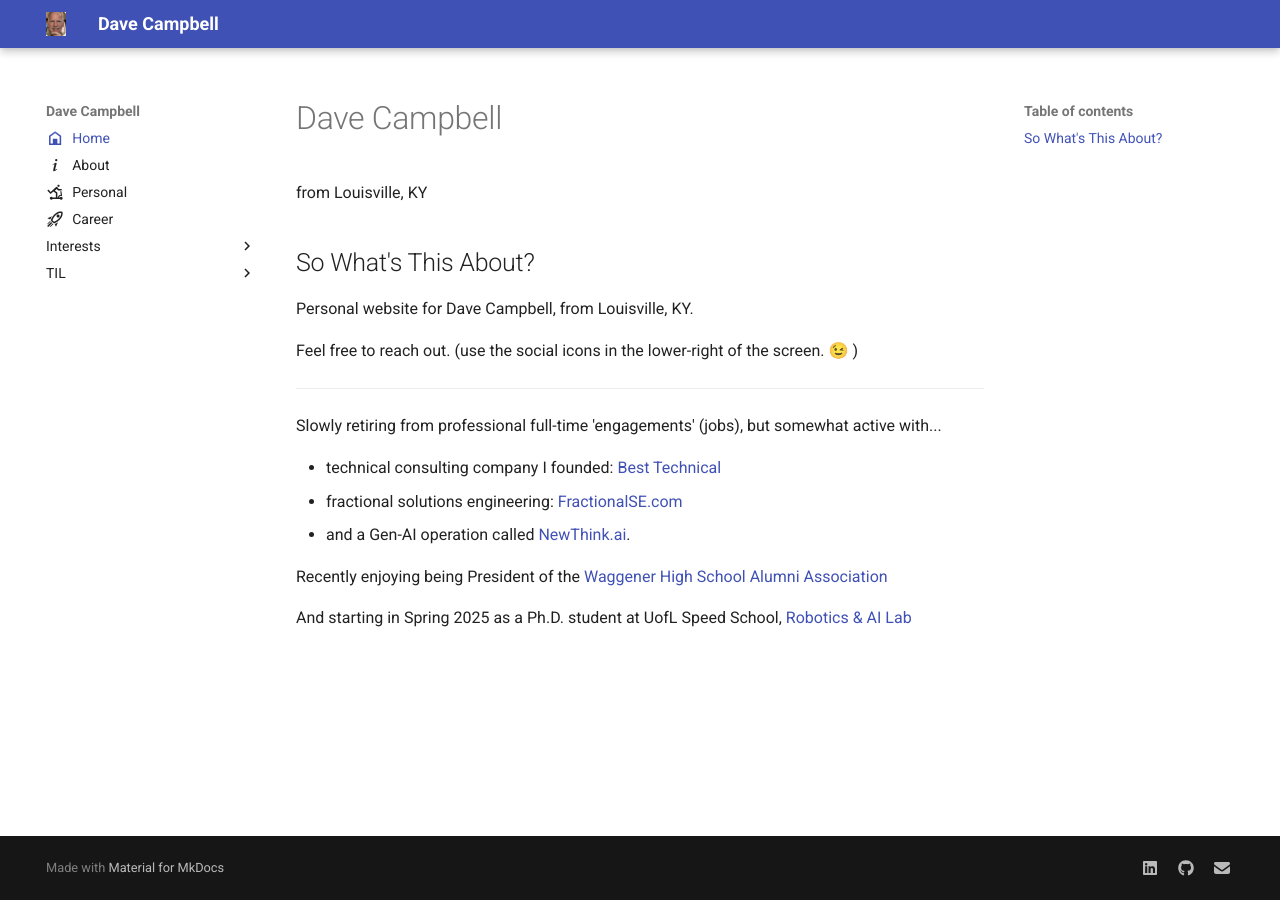
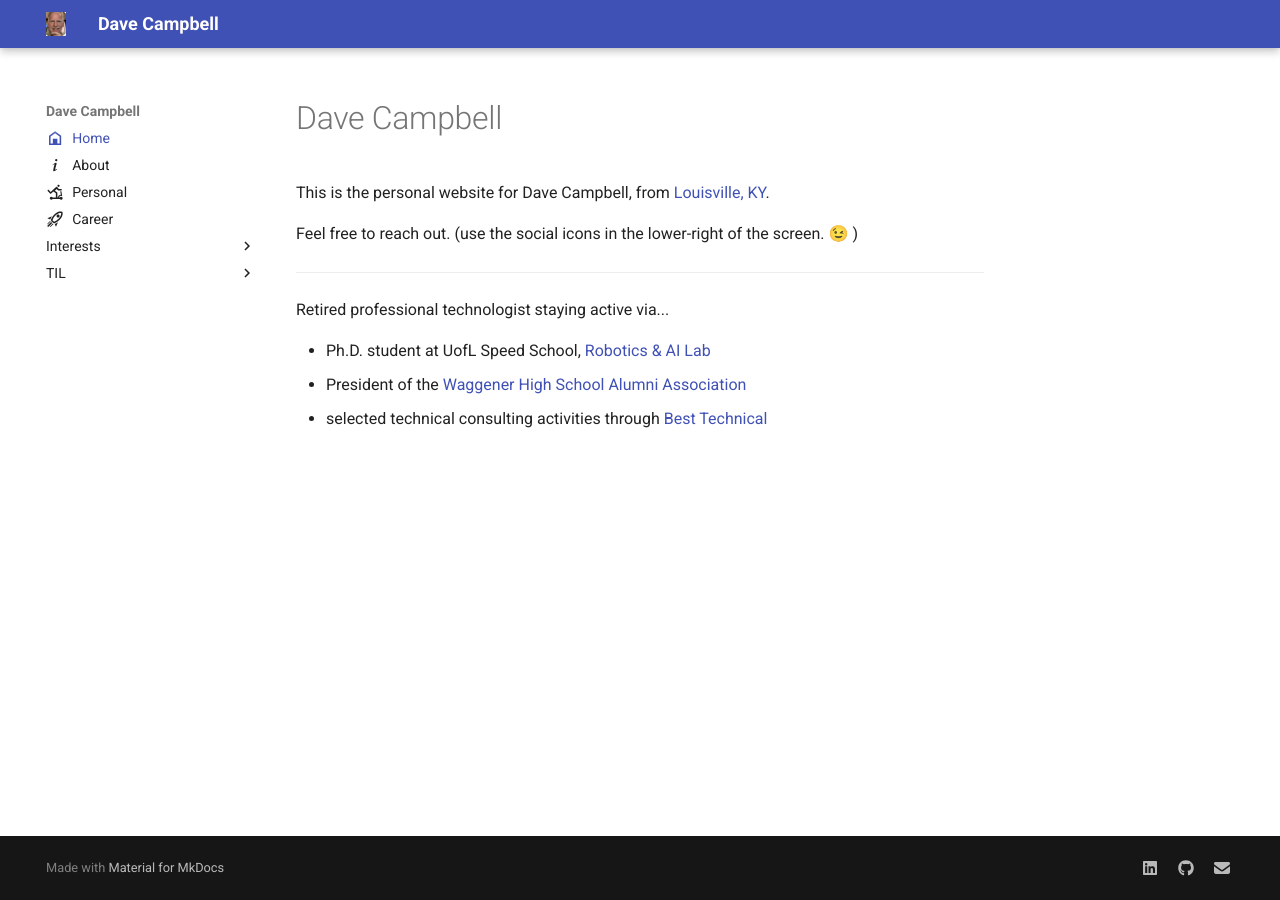
Before and after one commit to davecampbell/davecampbell.github.io, an MkDocs documentation site: the page built from docs/index.md, in a window 1280 px wide. Built offline with MkDocs 1.6.1 and Material for MkDocs 9.7.7, drawn with Linux system fonts in a browser that asks for light colours.

Commit message:
Update index.md

```diff
--- a/docs/index.md
+++ b/docs/index.md
@@ -3,22 +3,15 @@ icon: material/home-variant-outline
 ---
 
 # Dave Campbell
-from Louisville, KY
-
-## So What's This About?
-Personal website for Dave Campbell, from Louisville, KY.
+This is the personal website for Dave Campbell, from [Louisville, KY](https://louisvilleky.gov/){:target="_blank" rel="noopener"}.
 
 Feel free to reach out.
 (use the social icons in the lower-right of the screen. 😉 )
 
 ---
 
-Slowly retiring from professional full-time 'engagements' (jobs), but somewhat active with...
+Retired professional technologist staying active via...
 
-  * technical consulting company I founded: [Best Technical](https://www.besttechnical.com){:target="_blank" rel="noopener"}
-  * fractional solutions engineering: [FractionalSE.com](https://fractionalse.com){:target="_blank" rel="noopener"}
-  * and a Gen-AI operation called [NewThink.ai](https://newthink.ai){:target="_blank" rel="noopener"}.
-
-Recently enjoying being President of the [Waggener High School Alumni Association](https://waggeneralumni.org){:target="_blank" rel="noopener"}
-
-And starting in Spring 2025 as a Ph.D. student at UofL Speed School, [Robotics & AI Lab](https://engineering.louisville.edu/research/centersinstitutes/larri/){:target="_blank" rel="noopener"}
+* Ph.D. student at UofL Speed School, [Robotics & AI Lab](https://engineering.louisville.edu/research/centersinstitutes/larri/){:target="_blank" rel="noopener"}
+* President of the [Waggener High School Alumni Association](https://waggeneralumni.org){:target="_blank" rel="noopener"}
+* selected technical consulting activities through [Best Technical](https://www.besttechnical.com){:target="_blank" rel="noopener"}
```
